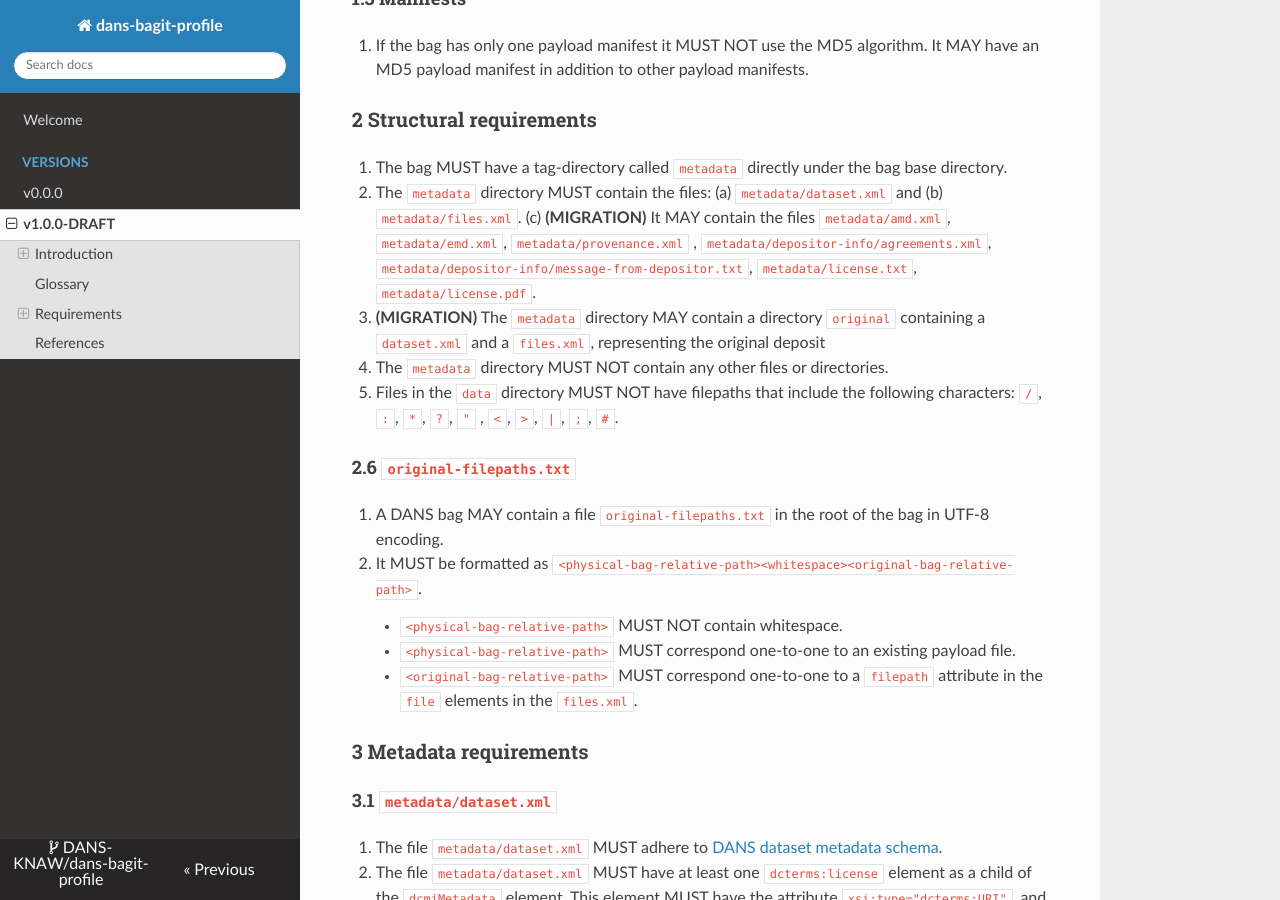
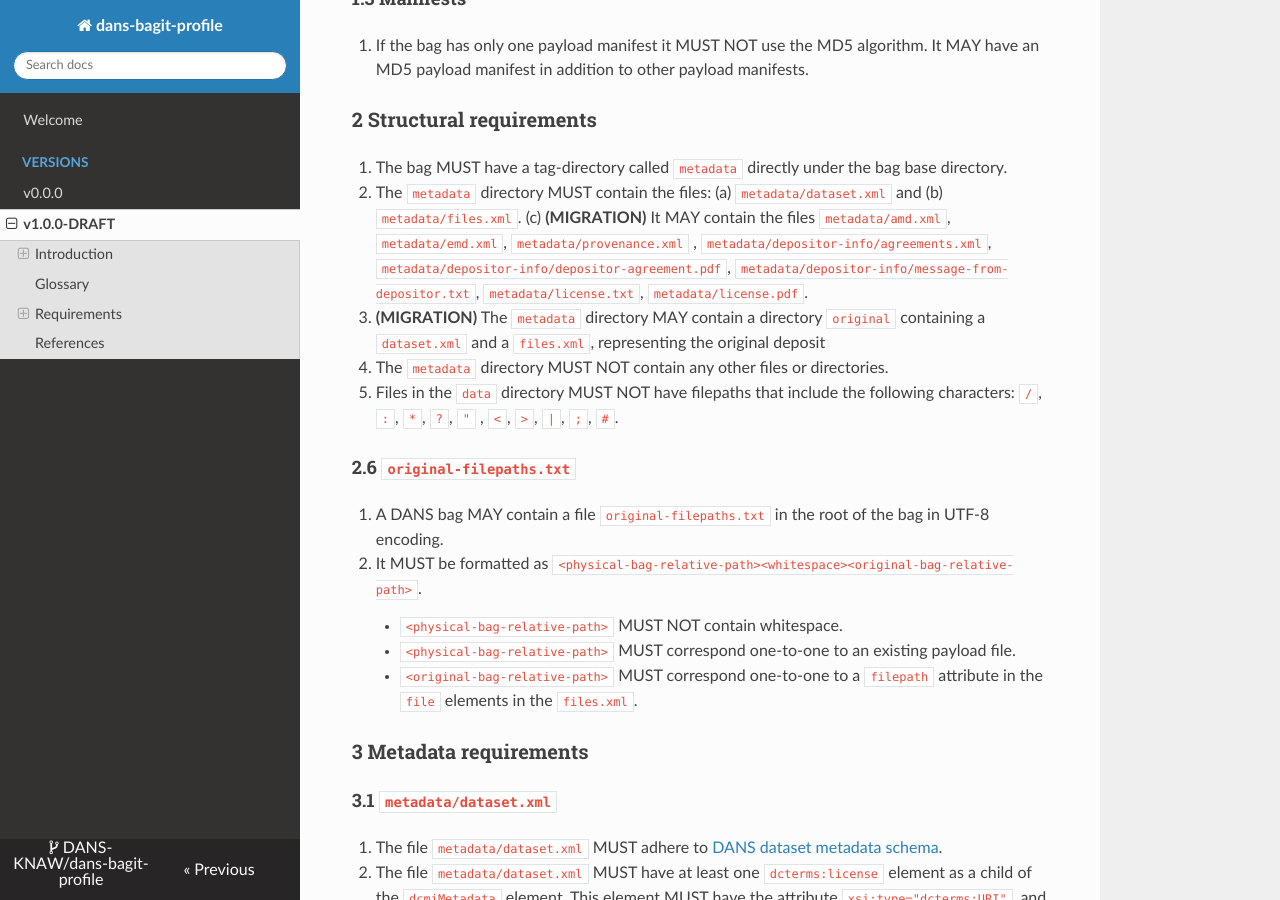
Before and after one commit to aliassheikh/dans-bagit-profile, an MkDocs documentation site: the page built from docs/versions/1.0.0.md, in a window 1280 px wide and 900 px high, scrolled down 4182 px. Built offline with MkDocs 1.6.1, drawn with Linux system fonts in a browser that asks for light colours; nearby versions of some CDN libraries.

Commit message:
Added depositor-info/depositor-agreement.pdf as allowed file during migration

```diff
--- a/docs/versions/1.0.0.md
+++ b/docs/versions/1.0.0.md
@@ -182,8 +182,8 @@
 
 2. The `metadata` directory MUST contain the files: (a) `metadata/dataset.xml` and (b) `metadata/files.xml`.
    (c) **(MIGRATION)** It MAY contain the files `metadata/amd.xml`, `metadata/emd.xml`, `metadata/provenance.xml`
-   , `metadata/depositor-info/agreements.xml`, `metadata/depositor-info/message-from-depositor.txt`,
-   `metadata/license.txt`, `metadata/license.pdf`.
+   , `metadata/depositor-info/agreements.xml`, `metadata/depositor-info/depositor-agreement.pdf`,
+   `metadata/depositor-info/message-from-depositor.txt`, `metadata/license.txt`, `metadata/license.pdf`.
 
 3. **(MIGRATION)** The `metadata` directory MAY contain a directory `original` containing a `dataset.xml` and
    a `files.xml`, representing the original deposit
```
